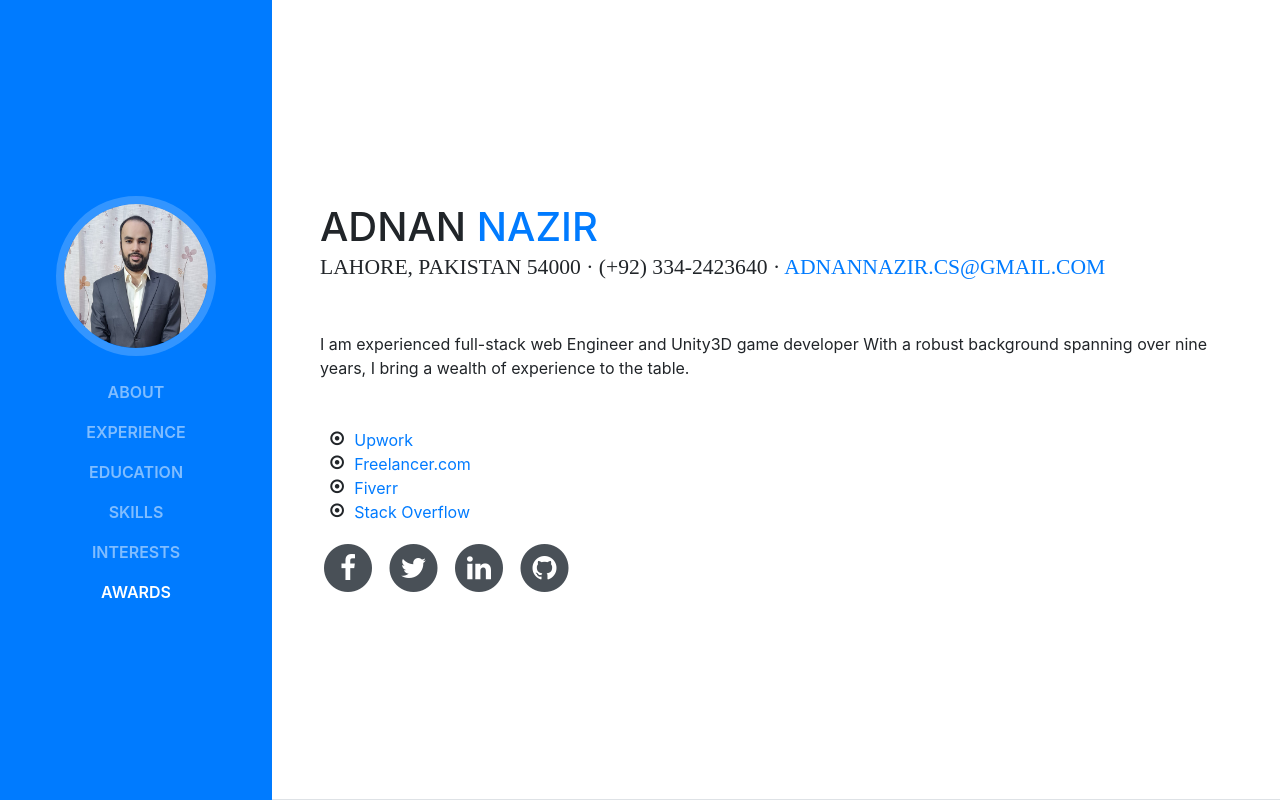
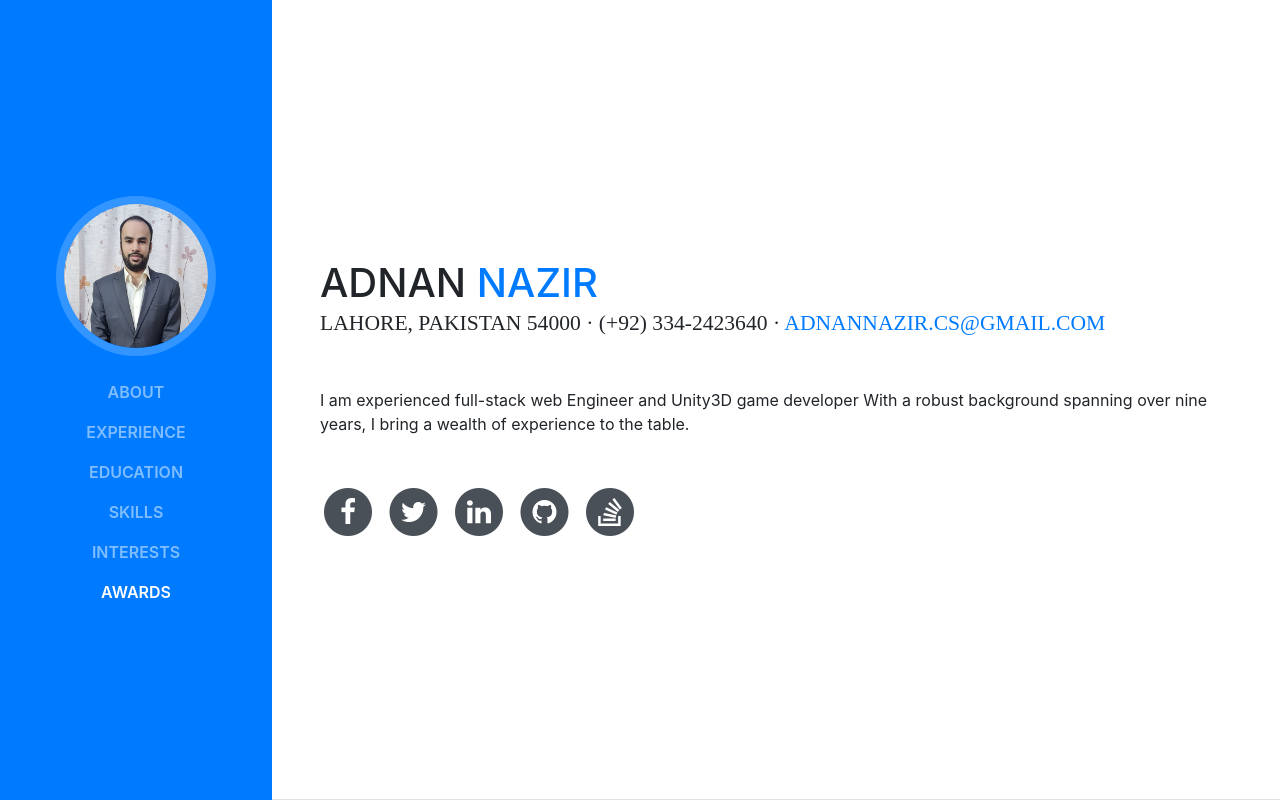
Before and after one commit to adnannazir/adnannazir.github.io, a website with bundled scripts: page index.html in a window 1280 px wide. Shown: the top 800 px of the page. Built offline with nearby package versions, Linux system fonts and the light colour scheme; a web font is replaced by a local one.

Commit message:
25-11-23

```diff
--- a/index.html
+++ b/index.html
@@ -79,23 +79,6 @@
             <p class="mb-5">I am experienced full-stack web Engineer and Unity3D game developer With a robust background
                 spanning over nine years, I bring a wealth of experience to the table.
 
-            <ul class="fa-ul mb-0">
-                <li>
-                    <i class="fa-li fa fa-dot-circle-o"></i> <a href="https://www.upwork.com/freelancers/~01755c79da5f21b753" target="_blank">Upwork</a>
-                </li>
-             <li>
-                    <i class="fa-li fa fa-dot-circle-o"></i><a href="https://www.freelancer.com/u/adadnandev" target="_blank">Freelancer.com</a>
-                </li>
-             <li>
-                    <i class="fa-li fa fa-dot-circle-o"></i><a href="https://www.fiverr.com/adnannazir" target="_blank">Fiverr</a>
-                </li>
-             <li>
-                    <i class="fa-li fa fa-dot-circle-o"></i><a href="https://stackoverflow.com/users/3410736/adnan-nazir" target="_blank">Stack Overflow</a>
-                </li>
-            </ul>
-
-
-
             </p>
             <ul class="list-inline list-social-icons mb-0">
 
@@ -128,6 +111,14 @@
                 <span class="fa-stack fa-lg">
                   <i class="fa fa-circle fa-stack-2x"></i>
                   <i class="fa fa-github fa-stack-1x fa-inverse"></i>
+                </span>
+                    </a>
+                </li>
+                  <li class="list-inline-item">
+                    <a href="https://stackoverflow.com/users/3410736/adnan-nazir" target="_blank">
+                <span class="fa-stack fa-lg">
+                  <i class="fa fa-circle fa-stack-2x"></i>
+                  <i class="fa fa-stack-overflow fa-stack-1x fa-inverse"></i>
                 </span>
                     </a>
                 </li>
```
